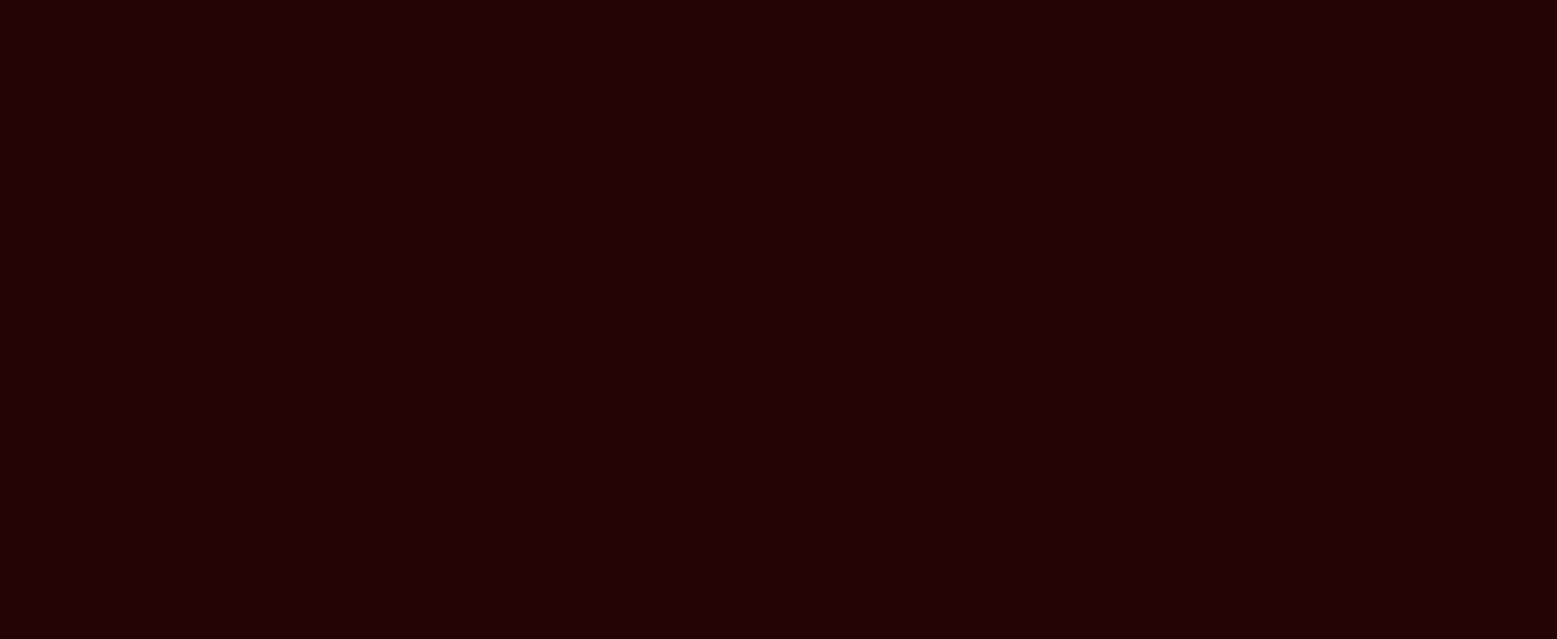
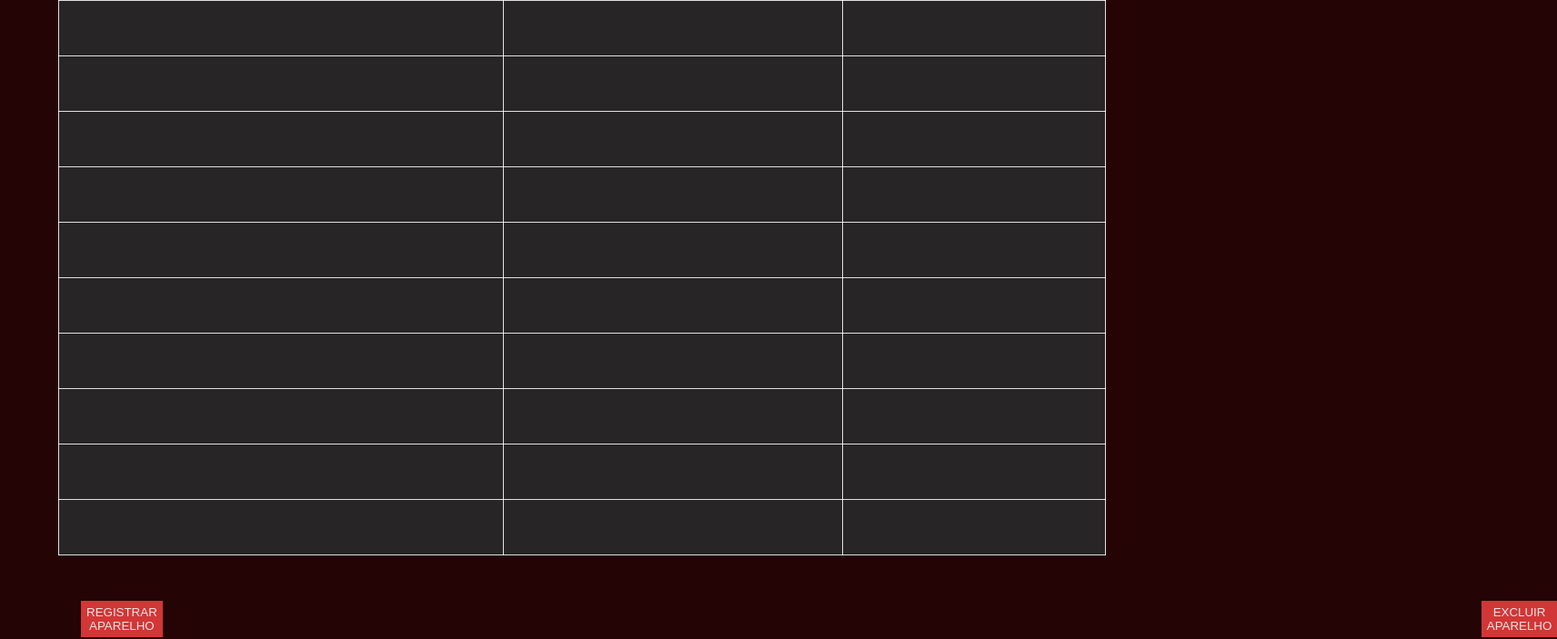
Before and after one commit to beamedina/fabrica-telas-JS, a Next.js app in the folder jsfabrica/: page /mari_Registro-aparelho in a window 1280 px wide. Shown: the part 180-883 px from the top of the page at 91% size, 1712 px wide, since content can reach past the window. Before the commit the page ends 800 px from the top, so only its background shows below. Built offline with nearby package versions, Linux system fonts and the light colour scheme.

Commit message:
Registro aparelhos

```diff
--- a/jsfabrica/src/app/globals.css
+++ b/jsfabrica/src/app/globals.css
@@ -11,3 +11,15 @@ body, html {
 main{
   width: 100%;
 }
+
+tr {
+  background-color: #272525;
+  color: #E5E5E5;
+  font-family: "Jockey One", sans-serif;
+}
+
+th, td {
+  border: 1px solid rgba(255, 255, 255, 0.863);
+  padding: 30px;
+  font-family: "Jockey One", sans-serif;
+}
--- a/jsfabrica/src/app/mari_Registro-aparelho/aparelho.module.css
+++ b/jsfabrica/src/app/mari_Registro-aparelho/aparelho.module.css
@@ -1 +1,49 @@
-/* hhgggh */
+.title {
+    text-align: center;
+    color: #fff;
+    font-size: 40px;
+    font-family: "Gentium Plus", serif;
+    font-weight: 100;
+}
+
+.table {
+    border: 1px solid #fff;
+    border-collapse: collapse;
+    margin: auto;
+    margin-top: 1%;
+    width: 90%;
+}
+
+
+
+.botaoPrimario {
+    background-color: #D23636;
+    color: #E5E5E5;
+    margin-top: 30px;
+    margin-left: 25px;
+    width: 200px;
+    height: 40px;
+    font-family: "Jockey One", sans-serif;
+    border: none;
+    cursor: pointer;
+}
+
+.botaoSecundario {
+    background-color: #D23636;
+    color: #E5E5E5;
+    margin-top: 30px;
+    width: 200px;
+    height: 40px;
+    margin-left: 1450px;
+    margin-bottom: 140px;
+    font-family: "Jockey One", sans-serif;
+    border: none;
+    cursor: pointer;
+}
+
+.botoes {
+    display: flex;
+    justify-content: space-between;
+    width: 90%;
+    margin: 20px auto 0 auto;
+}
--- a/jsfabrica/src/app/mari_Registro-aparelho/page.js
+++ b/jsfabrica/src/app/mari_Registro-aparelho/page.js
@@ -1,9 +1,88 @@
 import React from "react";
-import styles from "./aparelho.module.css";
-import Image from "next/image";
+import styles from "./aparelho.module.css"
 
-export default function aparelho(){
-    return(
-        <div></div>
-    )
-}
+const RegistroAparelhos = () => {
+  return (
+    <div>
+      <h1 className={styles.title}>Registro de aparelhos</h1>
+
+      <table className={styles.table}>
+        <tr>
+          <th>Aparelho</th>
+          <th>Peso</th>
+          <th>ID</th>
+        </tr>
+
+        <tr>
+          <td></td>
+          <td></td>
+          <td></td>
+        </tr>
+
+        <tr>
+          <td></td>
+          <td></td>
+          <td></td>
+        </tr>
+
+        <tr>
+          <td></td>
+          <td></td>
+          <td></td>
+        </tr>
+
+        <tr>
+          <td></td>
+          <td></td>
+          <td></td>
+        </tr>
+
+        <tr>
+          <td></td>
+          <td></td>
+          <td></td>
+        </tr>
+
+        <tr>
+          <td></td>
+          <td></td>
+          <td></td>
+        </tr>
+
+        <tr>
+          <td></td>
+          <td></td>
+          <td></td>
+        </tr>
+
+        <tr>
+          <td></td>
+          <td></td>
+          <td></td>
+        </tr>
+
+        <tr>
+          <td></td>
+          <td></td>
+          <td></td>
+        </tr>
+
+        <tr>
+          <td></td>
+          <td></td>
+          <td></td>
+        </tr>
+      </table>
+    <div className={styles.botoes}>
+      <button className={styles.botaoPrimario} type="submit">
+        REGISTRAR APARELHO
+      </button>
+      <button className={styles.botaoSecundario} type="submit">
+        EXCLUIR APARELHO
+      </button>
+      </div>
+    </div>
+  );
+};
+
+export default RegistroAparelhos;
```
Also changed, not shown: jsfabrica/src/components/Header/Header.module.css (+35 -9 lines).
